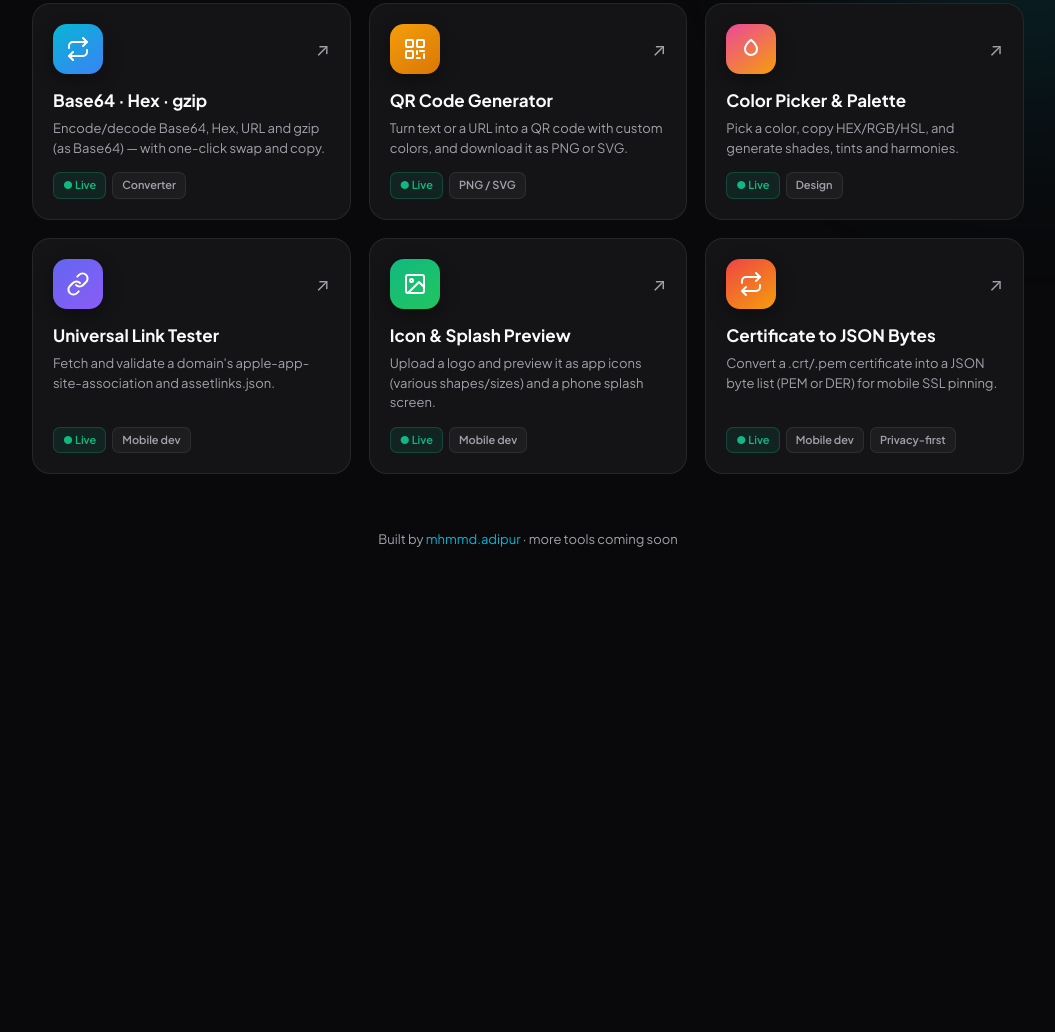
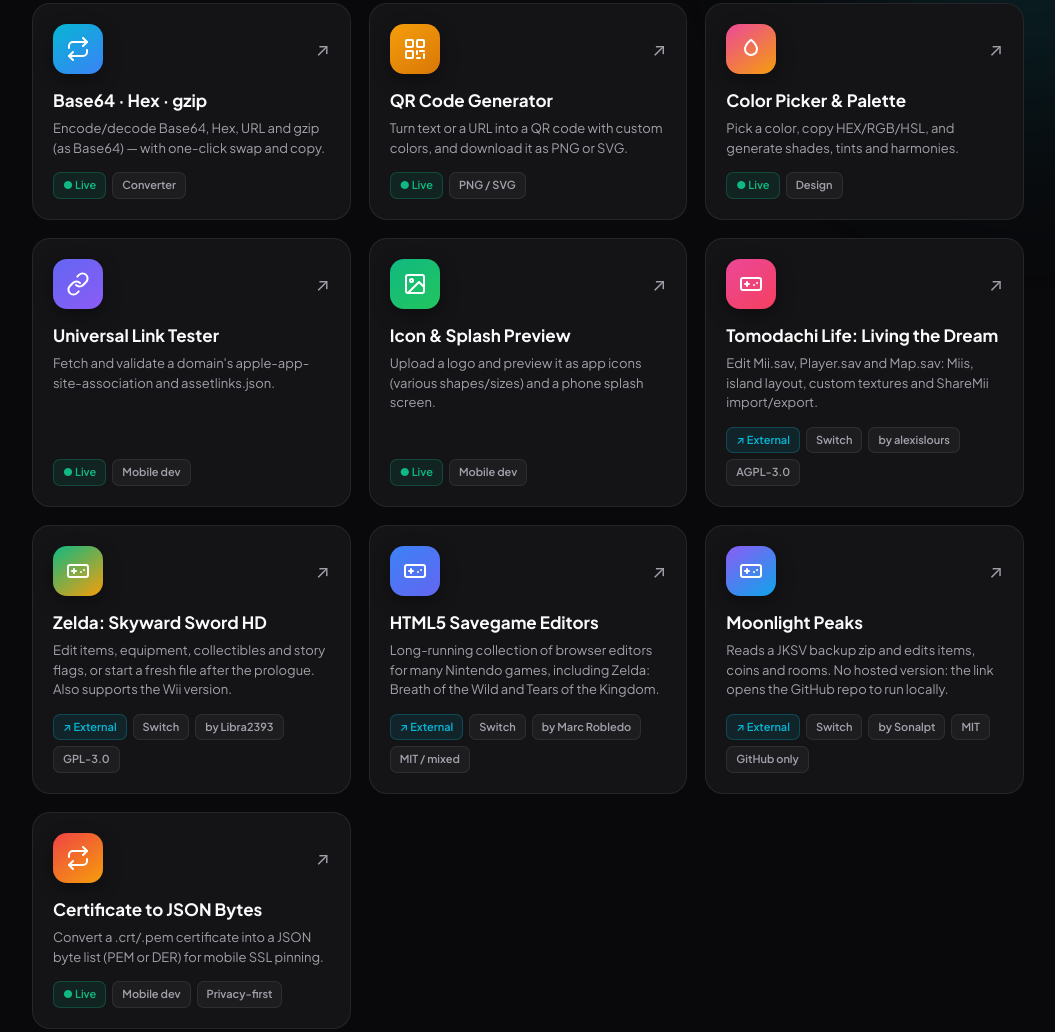
Before and after one commit to dummy1-mhmmd-adipur/dummy1-mhmmd-adipur.github.io, a plain HTML site: page index.html in a window 1280 px wide. Shown: the part 765-1797 px from the top of the page, without its empty margins (112-1167 px from the left). Before the commit the page ends 1395 px from the top, so only its background shows below. Drawn offline with Linux system fonts and the light colour scheme.

Commit message:
Dashboard: add Community category with third-party Switch save editor links

```diff
--- a/index.html
+++ b/index.html
@@ -69,6 +69,9 @@
     mark{background:rgba(245,158,11,0.3);color:#fde68a;border-radius:3px;padding:0 1px;}
 
     .empty{display:none;text-align:center;padding:60px 20px;color:var(--muted);}
+    .card .chip.ext{color:var(--accent2);background:rgba(6,182,212,0.1);border-color:rgba(6,182,212,0.25);}
+    .notice{display:none;max-width:640px;margin:0 auto 20px;padding:12px 16px;font-size:13px;color:var(--gold);background:rgba(245,158,11,0.08);border:1px solid rgba(245,158,11,0.25);border-radius:12px;line-height:1.6;}
+    .notice.show{display:block;}
     .empty .em{font-size:40px;margin-bottom:12px;}
     .empty.show{display:block;}
 
@@ -99,6 +102,8 @@
 
     <div class="grid" id="apps"></div>
 
+    <div class="notice" id="notice">These are third-party tools made by their respective authors, linked here for convenience. They are not affiliated with this site or with Nintendo. Always back up your save with JKSV before editing.</div>
+
     <div class="empty" id="empty">
       <div class="em">🔍</div>
       <div>No apps match your search.</div>
@@ -118,7 +123,8 @@
     qr:     I('<rect x="3" y="3" width="7" height="7" rx="1"/><rect x="14" y="3" width="7" height="7" rx="1"/><rect x="3" y="14" width="7" height="7" rx="1"/><line x1="14" y1="14" x2="14" y2="17"/><line x1="17" y1="14" x2="21" y2="14"/><line x1="21" y1="17" x2="21" y2="21"/><line x1="14" y1="21" x2="17" y2="21"/>'),
     droplet:I('<path d="M12 2.7s6 5.1 6 9.3a6 6 0 1 1-12 0c0-4.2 6-9.3 6-9.3z"/>'),
     link:   I('<path d="M10 13a5 5 0 0 0 7.1 0l3-3a5 5 0 0 0-7.1-7.1l-1.7 1.7"/><path d="M14 11a5 5 0 0 0-7.1 0l-3 3a5 5 0 0 0 7.1 7.1l1.7-1.7"/>'),
-    image:  I('<rect x="3" y="3" width="18" height="18" rx="2"/><circle cx="8.5" cy="8.5" r="1.5"/><polyline points="21 15 16 10 5 21"/>')
+    image:  I('<rect x="3" y="3" width="18" height="18" rx="2"/><circle cx="8.5" cy="8.5" r="1.5"/><polyline points="21 15 16 10 5 21"/>'),
+    gamepad:I('<line x1="6" y1="12" x2="10" y2="12"/><line x1="8" y1="10" x2="8" y2="14"/><line x1="15" y1="13" x2="15.01" y2="13"/><line x1="18" y1="11" x2="18.01" y2="11"/><rect x="2" y="6" width="20" height="12" rx="2"/>')
   };
 
   // ---- App data (single source of truth) ----
@@ -147,6 +153,20 @@
     {name:"Icon & Splash Preview",href:"icon-preview/",svg:ICONS.image,grad:"145deg,#10b981,#22c55e",cat:"mobile",
      desc:"Upload a logo and preview it as app icons (various shapes/sizes) and a phone splash screen.",
      tags:["Mobile dev"]},
+
+    // ---- Community editors (third-party, external links) ----
+    {name:"Tomodachi Life: Living the Dream",href:"https://ltdsave.app/",svg:ICONS.gamepad,grad:"145deg,#ec4899,#f43f5e",cat:"community",ext:true,
+     desc:"Edit Mii.sav, Player.sav and Map.sav: Miis, island layout, custom textures and ShareMii import/export.",
+     tags:["Switch","by alexislours","AGPL-3.0"]},
+    {name:"Zelda: Skyward Sword HD",href:"https://libra2393.github.io/SSWeb-Editor/",svg:ICONS.gamepad,grad:"145deg,#10b981,#f59e0b",cat:"community",ext:true,
+     desc:"Edit items, equipment, collectibles and story flags, or start a fresh file after the prologue. Also supports the Wii version.",
+     tags:["Switch","by Libra2393","GPL-3.0"]},
+    {name:"HTML5 Savegame Editors",href:"https://www.marcrobledo.com/savegame-editors/",svg:ICONS.gamepad,grad:"145deg,#3b82f6,#6366f1",cat:"community",ext:true,
+     desc:"Long-running collection of browser editors for many Nintendo games, including Zelda: Breath of the Wild and Tears of the Kingdom.",
+     tags:["Switch","by Marc Robledo","MIT / mixed"]},
+    {name:"Moonlight Peaks",href:"https://github.com/Sonalpt/Moonlight-Peaks-save-editor",svg:ICONS.gamepad,grad:"145deg,#8b5cf6,#0ea5e9",cat:"community",ext:true,
+     desc:"Reads a JKSV backup zip and edits items, coins and rooms. No hosted version: the link opens the GitHub repo to run locally.",
+     tags:["Switch","by Sonalpt","MIT","GitHub only"]},
     {name:"Certificate to JSON Bytes",href:"cert-to-json/",svg:ICONS.swap,grad:"145deg,#ef4444,#f59e0b",cat:"mobile",
      desc:"Convert a .crt/.pem certificate into a JSON byte list (PEM or DER) for mobile SSL pinning.",
      tags:["Mobile dev","Privacy-first"]}
@@ -156,7 +176,8 @@
     {id:"save",label:"Save Editors"},
     {id:"dev",label:"Dev Tools"},
     {id:"design",label:"Design"},
-    {id:"mobile",label:"Mobile Dev"}
+    {id:"mobile",label:"Mobile Dev"},
+    {id:"community",label:"Community"}
   ];
   var curCat="all", curSearch="";
 
@@ -181,15 +202,17 @@
       shown++;
       var card=document.createElement('a');
       card.className='card';card.href=a.href;card.setAttribute('data-card','');
+      if(a.ext){ card.target='_blank'; card.rel='noopener noreferrer'; }
       card.innerHTML=
         '<div class="top"><div class="ico" style="background:linear-gradient('+a.grad+')">'+a.svg+'</div><span class="arrow">↗</span></div>'+
         '<h3>'+highlight(a.name,q)+'</h3>'+
         '<p class="desc">'+highlight(a.desc,q)+'</p>'+
-        '<div class="tags"><span class="chip live">● Live</span>'+a.tags.map(function(t){return '<span class="chip">'+esc(t)+'</span>';}).join('')+'</div>';
+        '<div class="tags">'+(a.ext?'<span class="chip ext">↗ External</span>':'<span class="chip live">● Live</span>')+a.tags.map(function(t){return '<span class="chip">'+esc(t)+'</span>';}).join('')+'</div>';
       card.addEventListener('mousemove',function(e){var r=card.getBoundingClientRect();card.style.setProperty('--mx',(e.clientX-r.left)+'px');card.style.setProperty('--my',(e.clientY-r.top)+'px');});
       appsEl.appendChild(card);
     });
     emptyEl.classList.toggle('show', shown===0);
+    document.getElementById('notice').classList.toggle('show', curCat==='community');
   }
   function renderFilters(){
     filtersEl.innerHTML='';
```
